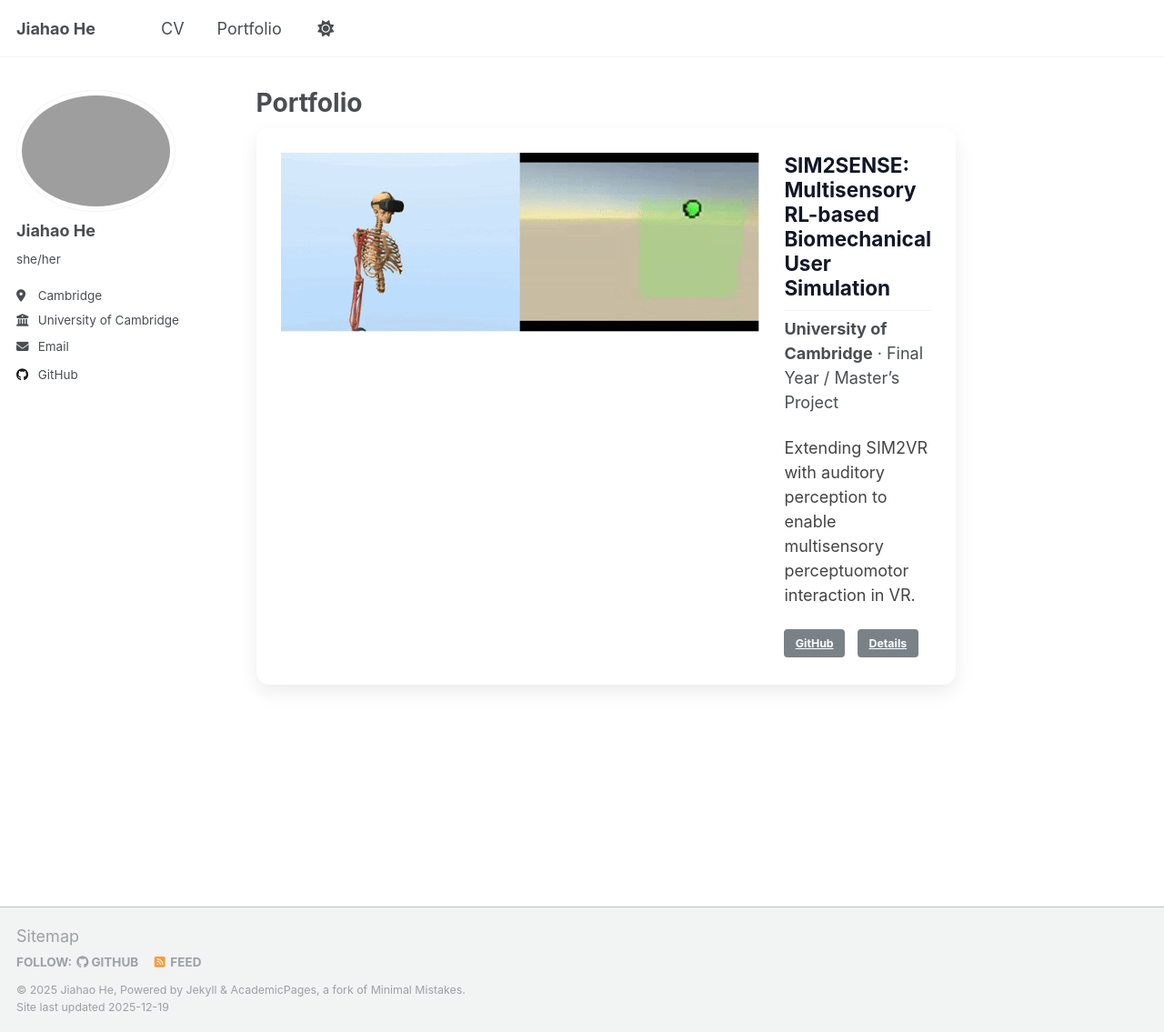
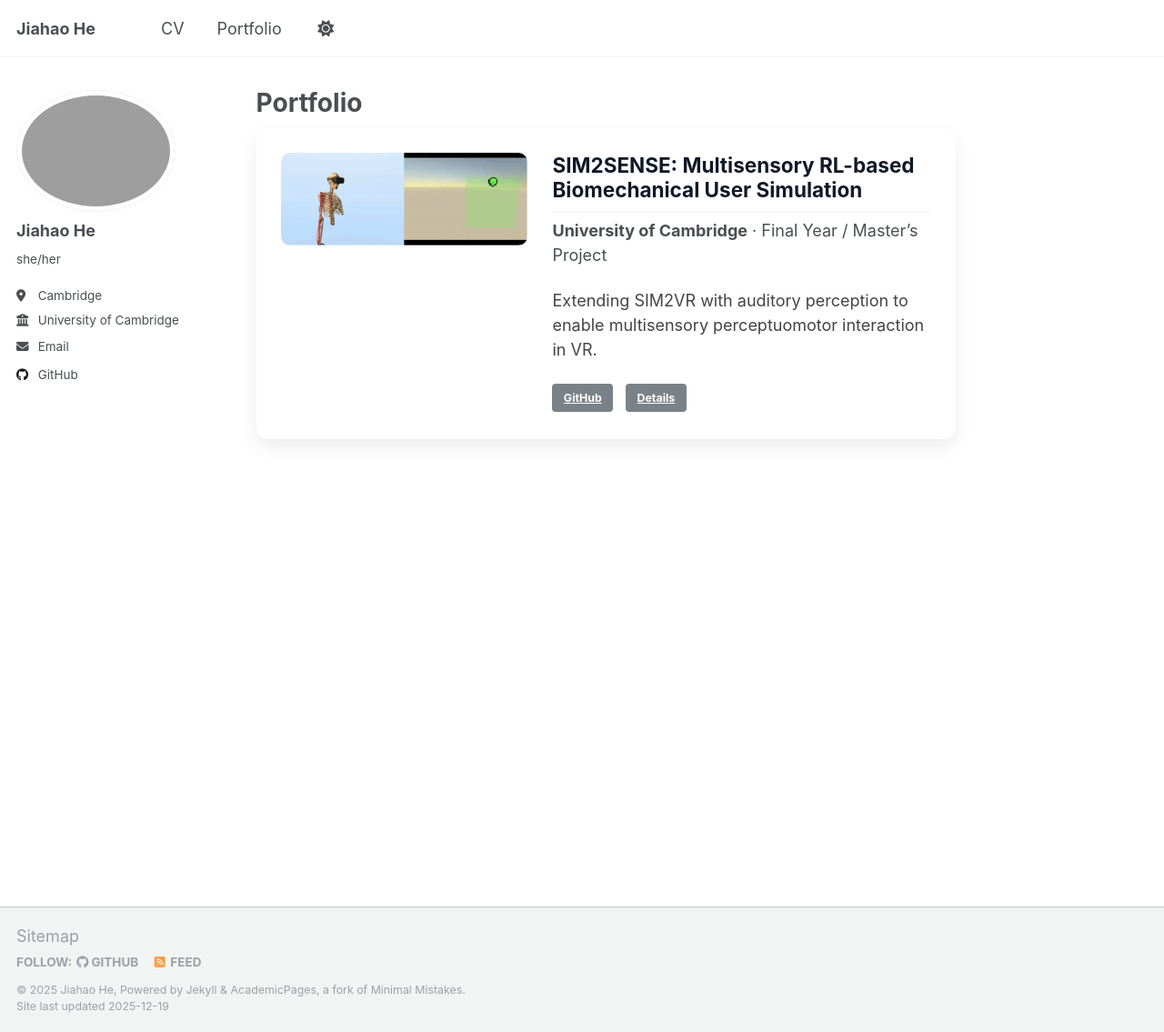
Before and after one commit to Leahh147/Leahh147.github.io, a Jekyll site: the page built from _pages/portfolio.md, in a window 1280 px wide and 1135 px high. Shown: the whole window at 91% size. Built offline with Jekyll 4.4.1, drawn with Linux system fonts in a browser that asks for light colours.

Commit message:
Update _custom.scss

```diff
--- a/_sass/_custom.scss
+++ b/_sass/_custom.scss
@@ -27,12 +27,19 @@
   box-shadow: 0 12px 28px rgba(0, 0, 0, 0.12);
 }
 
-.layout--single .portfolio-media img {
-  width: 320px !important;
-  max-height: none !important;
-  height: auto !important;
+/* Portfolio media container */
+.portfolio-media {
+  flex: 0 0 38%;          /* image column width */
+  max-width: 38%;
 }
 
+/* Portfolio image */
+.portfolio-media img {
+  width: 100% !important;
+  height: auto !important;
+  border-radius: 10px;
+  object-fit: cover;
+}
 
 .portfolio-content {
   flex: 1;
```
